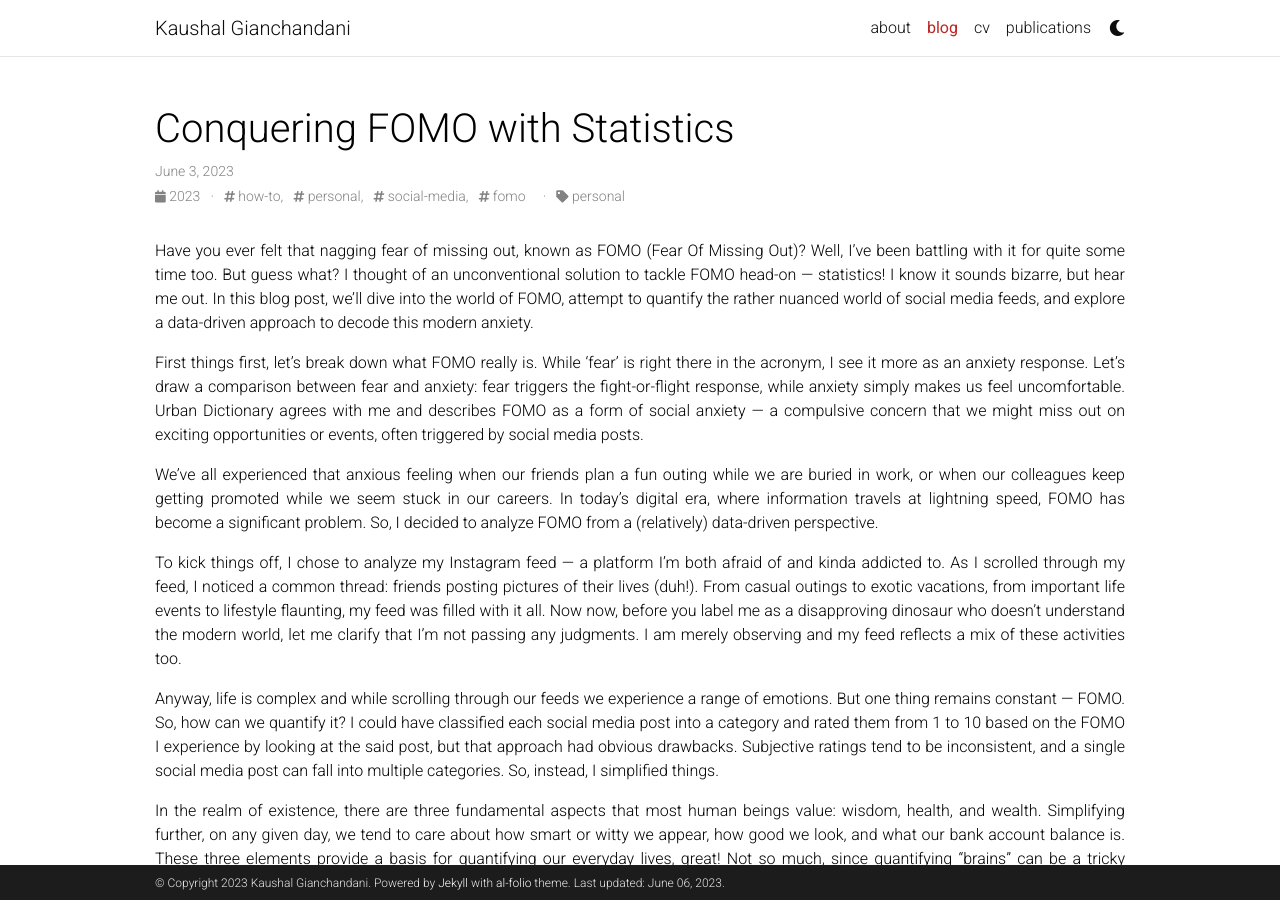
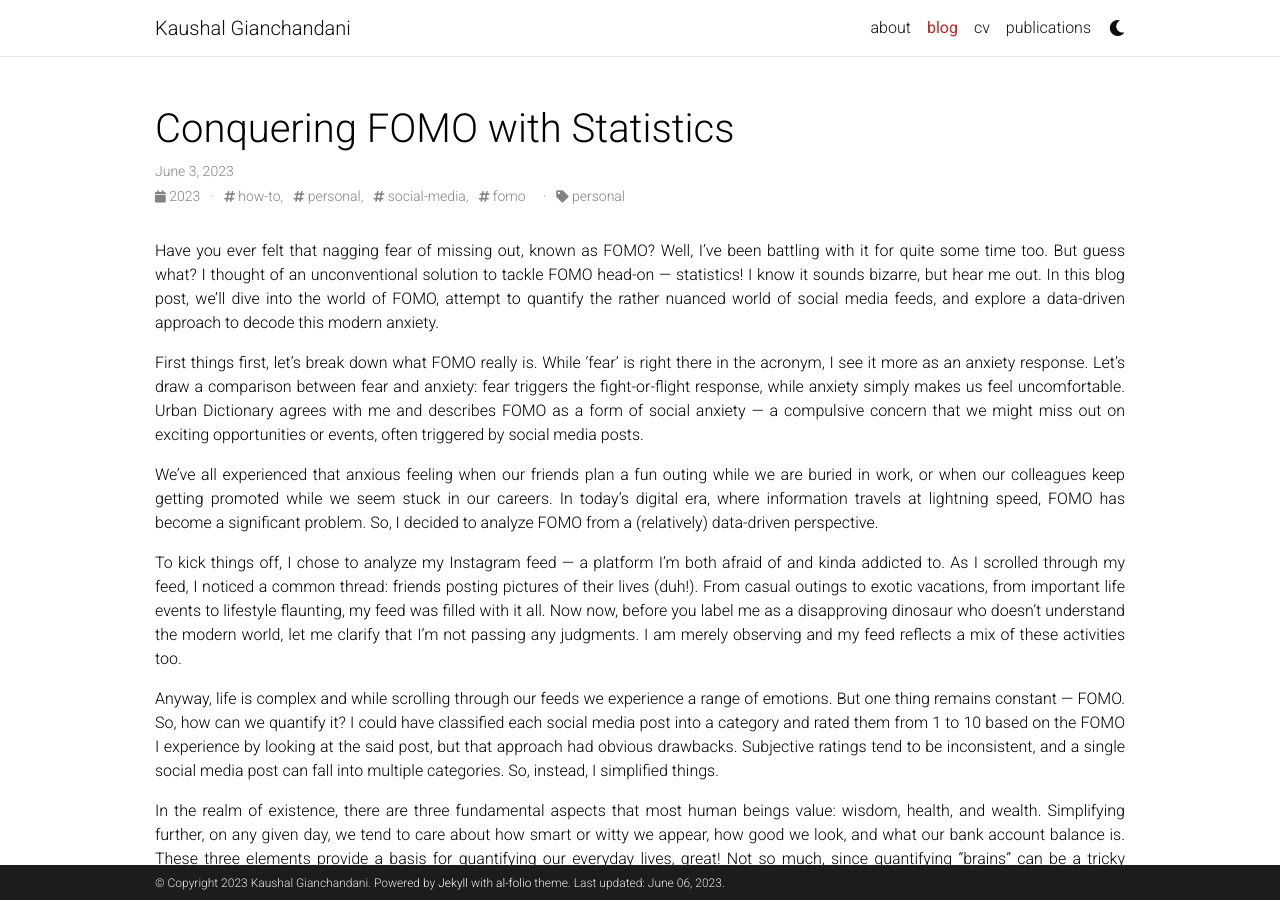
Before and after one commit to kaushalgianchandani/kaushalgianchandani.github.io, a Jekyll site: the page built from _posts/2023-06-03-biasing-instagram-feed.md, in a window 1280 px wide and 900 px high. Built offline with Jekyll 4.4.1, drawn with Linux system fonts in a browser that asks for light colours; full-size pictures stand in for the smaller copies a plugin makes; comment, search, counter and statistics services are not loaded; a style sheet for code colours, icons or effects is not loaded.

Commit message:
minor update to insta blog

```diff
--- a/_posts/2023-06-03-biasing-instagram-feed.md
+++ b/_posts/2023-06-03-biasing-instagram-feed.md
@@ -7,7 +7,7 @@ tags: how-to, personal, social-media, fomo
 categories: personal
 thumbnail: assets/img/fig_coolness_index_biased.png
 ---
-Have you ever felt that nagging fear of missing out, known as FOMO (Fear Of Missing Out)? Well, I've been battling with it for quite some time too. But guess what? I thought of an unconventional solution to tackle FOMO head-on — statistics! I know it sounds bizarre, but hear me out. In this blog post, we'll dive into the world of FOMO, attempt to quantify the rather nuanced world of social media feeds, and explore a data-driven approach to decode this modern anxiety.
+Have you ever felt that nagging fear of missing out, known as FOMO? Well, I've been battling with it for quite some time too. But guess what? I thought of an unconventional solution to tackle FOMO head-on — statistics! I know it sounds bizarre, but hear me out. In this blog post, we'll dive into the world of FOMO, attempt to quantify the rather nuanced world of social media feeds, and explore a data-driven approach to decode this modern anxiety.
 
 First things first, let's break down what FOMO really is. While 'fear' is right there in the acronym, I see it more as an anxiety response. Let's draw a comparison between fear and anxiety: fear triggers the fight-or-flight response, while anxiety simply makes us feel uncomfortable. Urban Dictionary agrees with me and describes FOMO as a form of social anxiety — a compulsive concern that we might miss out on exciting opportunities or events, often triggered by social media posts.
 
```
